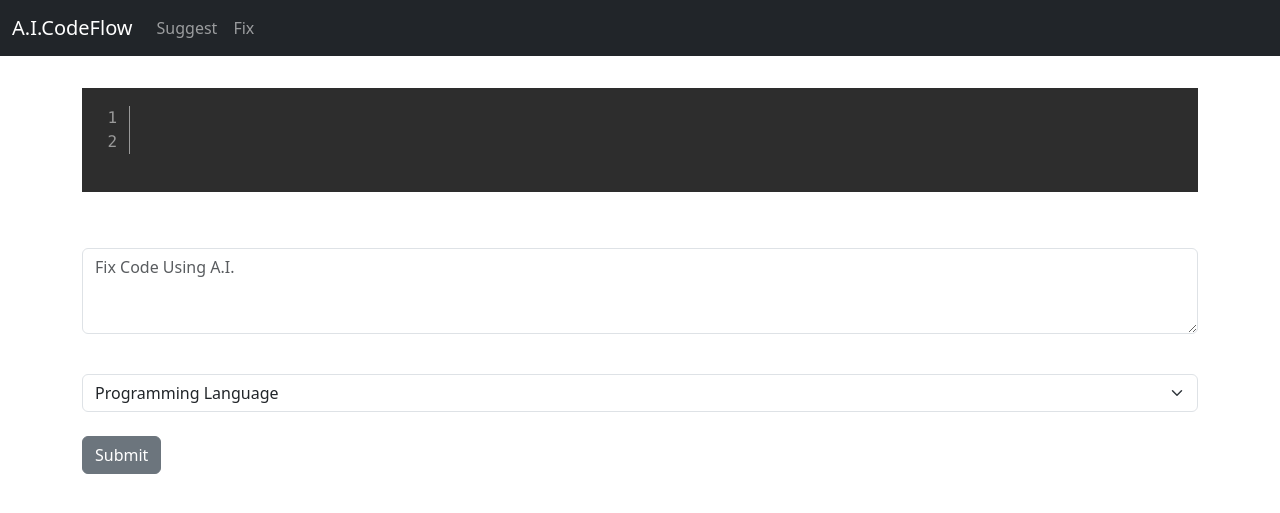
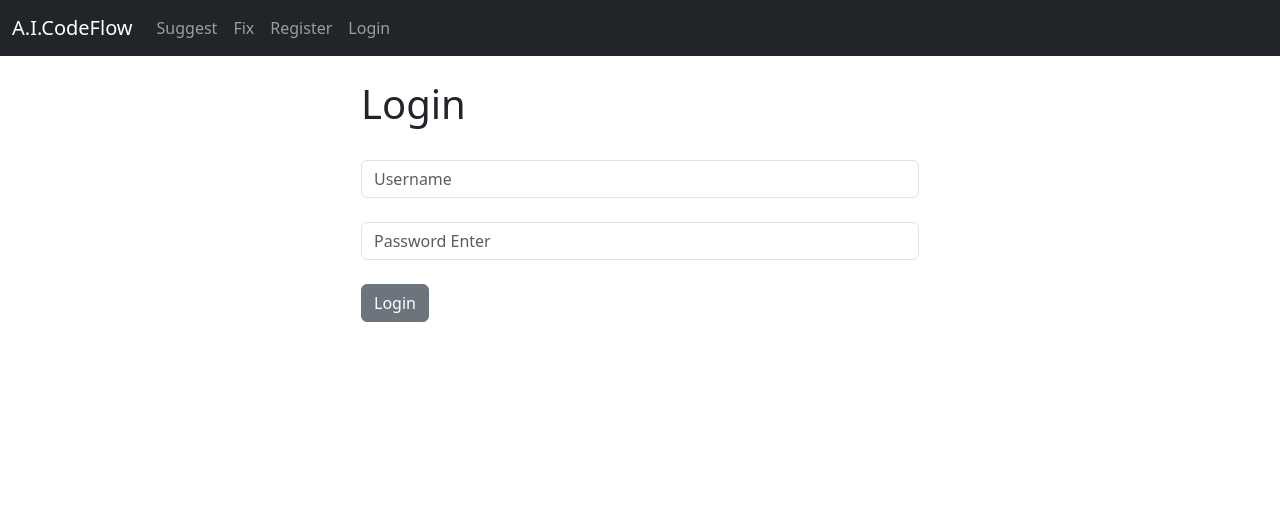
Before and after one commit to RahulBishnoi505/AICodeFlow, a Django app: page / in a window 1280 px wide. Shown: the top 513 px of the page. Run offline with Django 4.2, Linux system fonts and the light colour scheme.

Commit message:
added login, logout and register user

```diff
--- a/website/templates/website/index.html
+++ b/website/templates/website/index.html
@@ -1,6 +1,7 @@
 {% extends 'website/base.html' %}
 
 {% block content %}
+{% if user.is_authenticated %}
 
 {% if response %}
 
@@ -75,5 +76,30 @@
 
 {% endif %}
 
+{% else %}
 
+<div class='col-md-6 offset-md-3'>
+    <h1>Login</h1>
+    <br/>
+    <form method='POST' action='{% url 'login' %}'>
+        {% csrf_token %}
+        <div class = 'form-group'>
+            <input type='text' class='form-control'
+            placeholder='Username' name='username'>
+        </div>
+        <br/>
+        <div class = 'form-group'>
+            <input type='text' class='form-control'
+            placeholder='Password Enter' name='password'>
+        </div>
+
+        <br/>
+
+        <button type='submit' class='btn btn-secondary'>Login</button>
+
+    </form>
+</div>
+
+
+{% endif %}
 {% endblock %}
--- a/website/templates/website/navbar.html
+++ b/website/templates/website/navbar.html
@@ -12,6 +12,21 @@
           <li class="nav-item">
             <a class="nav-link" href="{% url 'home' %}">Fix</a>
           </li>
+
+          {% if user.is_authenticated %}
+            <li class="nav-item">
+              <a class="nav-link" href="{% url 'logout' %}">Logout</a>
+            </li>
+          {% else%}
+            <li class="nav-item">
+              <a class="nav-link" href="{% url 'register' %}">Register</a>
+            </li>
+            <li class="nav-item">
+              <a class="nav-link" href="{% url 'home' %}">Login</a>
+            </li>
+          {% endif %}
+
+
         </ul>
 
       </div>
--- a/website/urls.py
+++ b/website/urls.py
@@ -3,5 +3,9 @@ from . import views
 
 urlpatterns = [
     path('', views.home, name='home'),
-    path('suggest/', views.suggest, name='suggest')
+    path('suggest/', views.suggest, name='suggest'),
+    path('login/', views.login_user, name='login'),
+    path('logout/', views.logout_user, name='logout'),
+    path('register/', views.register_user, name='register'),
+
 ]
--- a/website/views.py
+++ b/website/views.py
@@ -1,5 +1,9 @@
-from django.shortcuts import render
+from django.shortcuts import redirect, render
 from django.contrib import messages
+from django.contrib.auth import authenticate, login, logout
+from django.contrib.auth.forms import  UserCreationForm
+from .forms import SignUpForm
+
 import openai
 
 from dotenv import load_dotenv
@@ -8,7 +12,7 @@ import os
 
 # Create your views here.
 
-language_list = ['c', 'cpp', 'csharp', 'css', 'dart', 'django', 'go', 'java', 'javascript', 'matlab', 'mongodb', 'objectivec', 'php', 'powershell', 'python', 'r', 'ruby', 'rust', 'scheme', 'sql', 'swift']
+language_list = ['c', 'css', 'django', 'java', 'javascript', 'matlab', 'php', 'powershell', 'python', 'r', 'ruby', 'rust', 'sql', 'swift']
 
 def home(request):
     if request.method == "POST":
@@ -47,6 +51,7 @@ def home(request):
 
 
 def suggest(request):
+
     if request.method == "POST":
         code = request.POST['code']
         language = request.POST['language']
@@ -78,3 +83,44 @@ def suggest(request):
 
 
     return render(request, "website/suggest.html", {"language_list":language_list})
+
+
+def login_user(request):
+    if request.method == 'POST':
+        username = request.POST['username']
+        password = request.POST['password']
+        user = authenticate(request, username=username, password=password)
+        if user is not None:
+            login(request, user)
+            messages.success(request, "Logged in Successfuly")
+            return redirect('home')
+        else:
+            messages.success(request, "Error Logging In. Please Try Again.")
+            return redirect('home')
+
+    else:
+        return render(request, "website/index.html", {})
+
+
+
+def logout_user(request):
+    logout(request)
+    messages.success(request, "You Have Been Logged Out.")
+    return redirect('home')
+
+def register_user(request):
+    if request.method == 'POST':
+        form = SignUpForm(request.POST)
+        if form.is_valid():
+            form.save()
+            username = form.cleaned_data['username']
+            password = form.cleaned_data['password1']
+            user = authenticate(username=username, password=password)
+            login(request, user)
+            messages.success(request, 'You Have Registered Successfully')
+
+            return redirect('home')
+    else:
+        form = SignUpForm()
+
+    return render(request, 'website/register.html', {'form':form})
```
Also changed, not shown: website/forms.py (added, +38 -0 lines), website/templates/website/register.html (added, +30 -0 lines), website/templates/website/suggest.html (+26 -0 lines), db.sqlite3.
